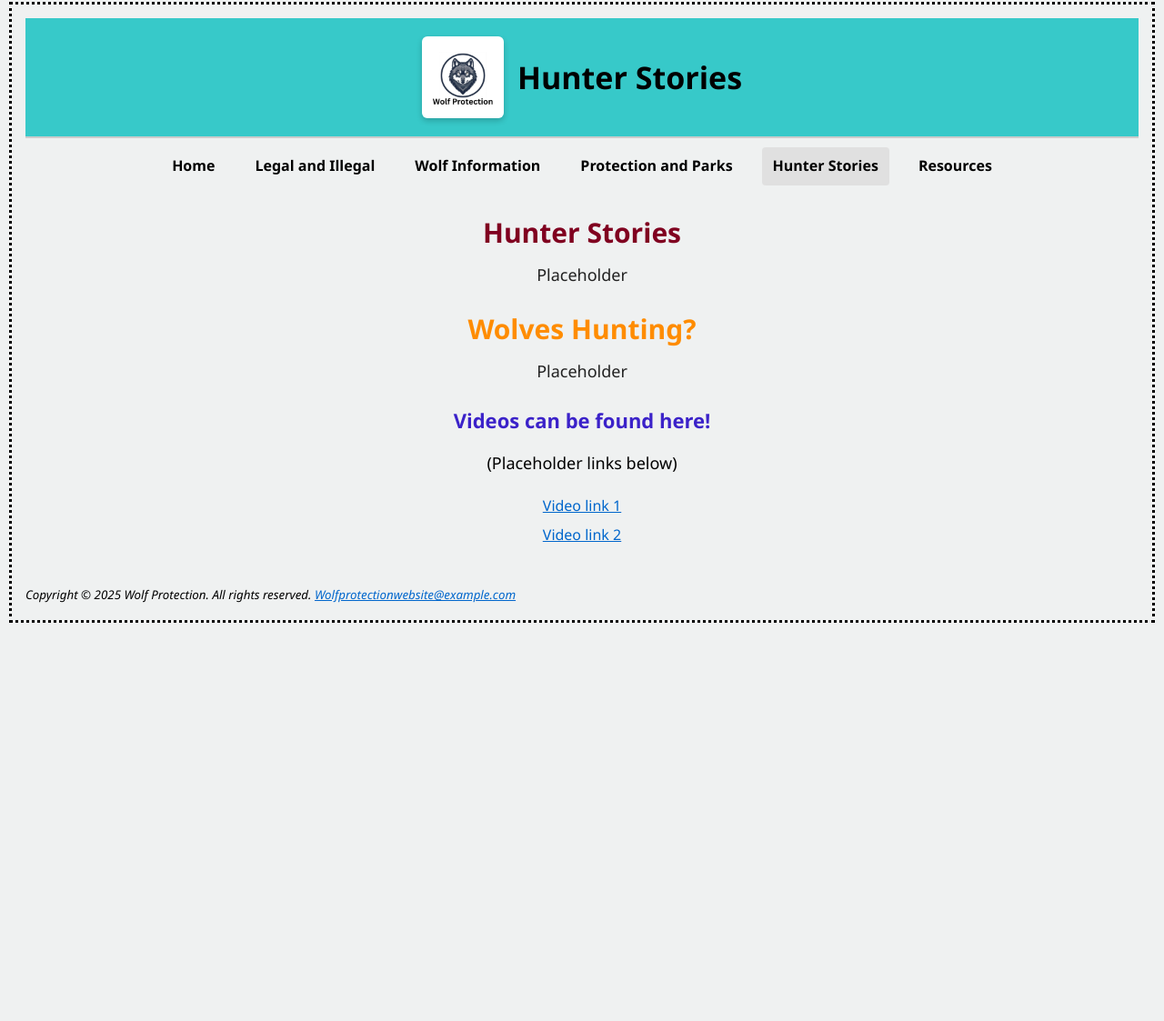
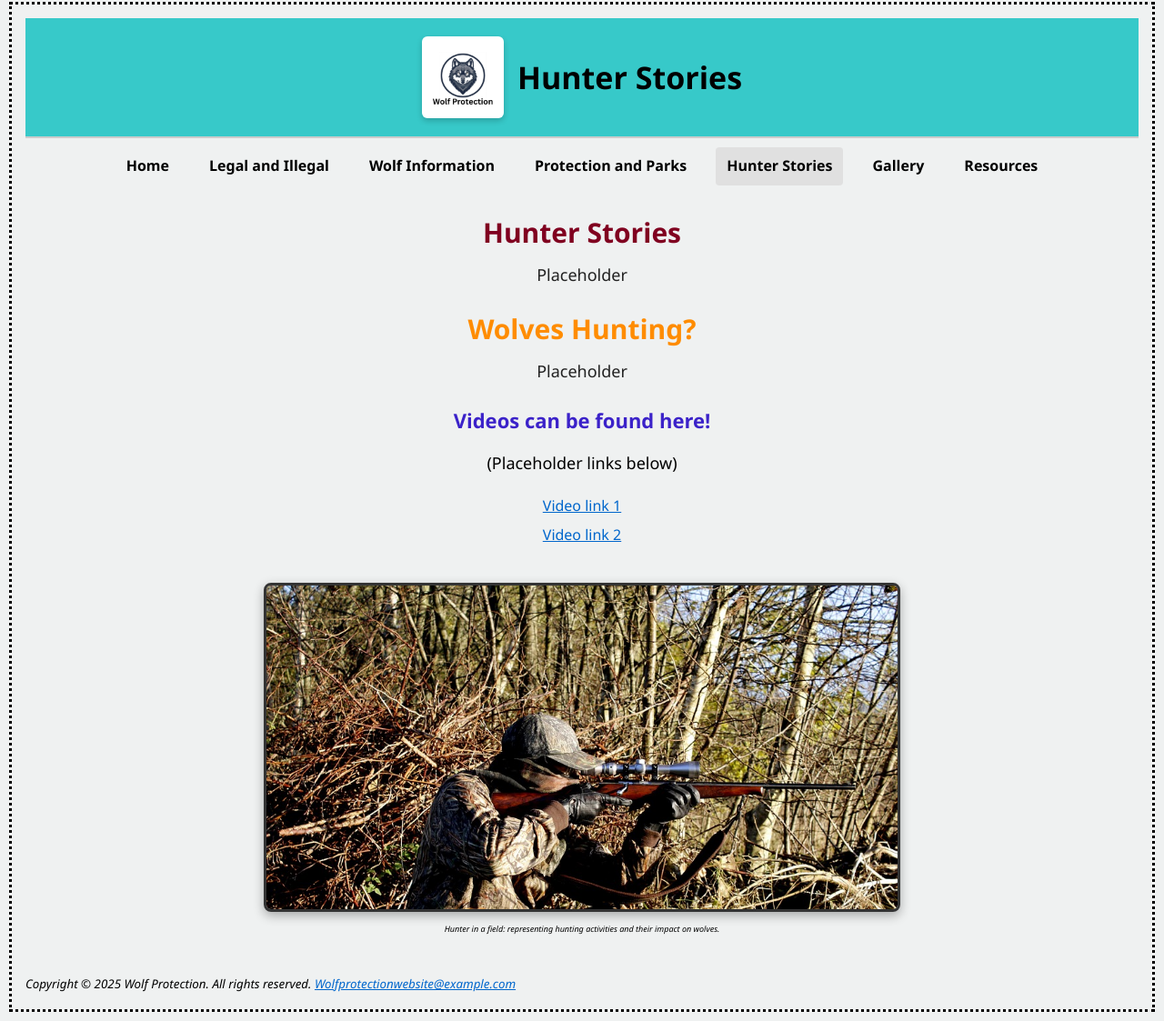
Before and after one commit to Ericsilva88590/Silva_Eric_Capstone_Project, a plain HTML site: page docs/Hunter_Stories.html in a window 1280 px wide. Shown: the part 8-1131 px from the top of the page at 91% size. Before the commit the page ends 800 px from the top, so only its background shows below. Drawn offline with Linux system fonts and the light colour scheme; some packages are replaced by stand-ins of ours; a script that the page names is missing.

Commit message:
Enhance Hunter Stories page with lightbox and image
Added a lightbox script and a hunting image section to enhance the Hunter Stories page.

```diff
--- a/docs/Hunter_Stories.html
+++ b/docs/Hunter_Stories.html
@@ -5,6 +5,7 @@
 <meta charset="utf-8">
 <meta name="viewport" content="width=device-width, initial-scale=1.0">
 <link rel="stylesheet" href="project.css">
+<script src="lightbox.js" defer></script>
 <!--[if lt IE 9]>
 <script src="https://html5shiv.googlecode.com/svn/trunk/html5.js">
 </script>
@@ -23,6 +24,7 @@
             <li><a href="Wolves_information.html">Wolf Information</a></li>
             <li><a href="Protection_and_Parks.html">Protection and Parks</a></li>
             <li><a href="Hunter_Stories.html" aria-current="page">Hunter Stories</a></li>
+            <li><a href="Gallery.html">Gallery</a></li>
             <li><a href="Resources.html">Resources</a></li>
         </ul>
     </nav>
@@ -40,6 +42,11 @@
                 <li><a href="#">Video link 1</a></li>
                 <li><a href="#">Video link 2</a></li>
             </ul>
+
+            <div class="hunting-image-container">
+                <img src="Images/Hunting.jpg" class="hunting-image" alt="Hunter in a field (placeholder image)">
+                <p style="font-size:xx-small;font-style:italic;margin:4px 0 12px 0">Hunter in a field: representing hunting activities and their impact on wolves.</p>
+            </div>
         </section>
     </main>
    <footer>
```
